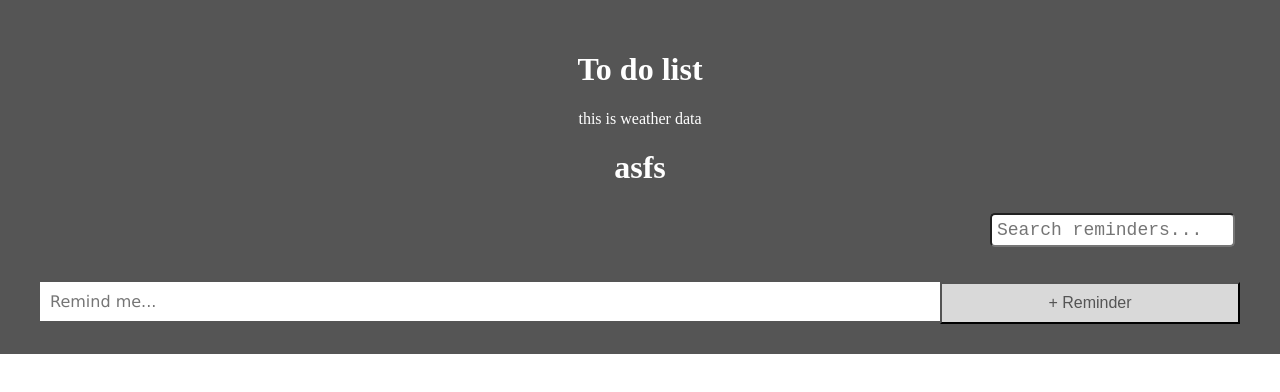
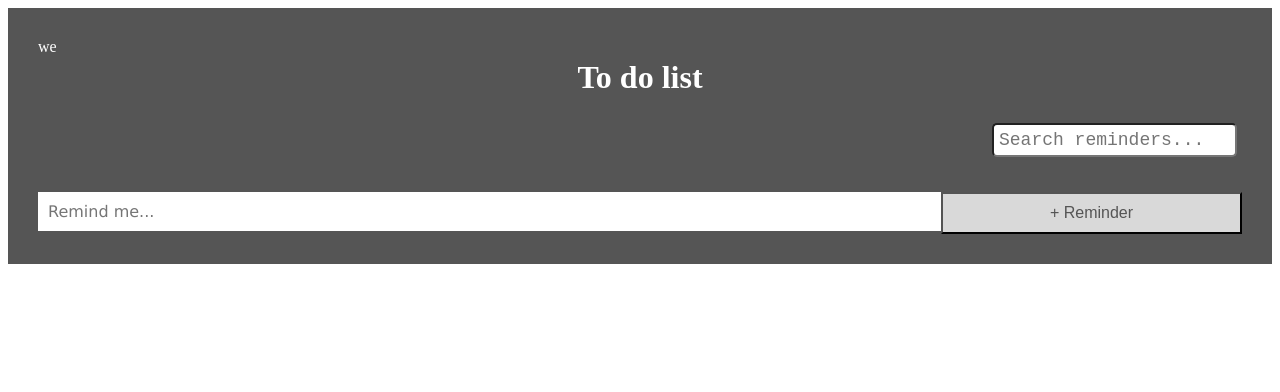
Before and after one commit to yashcrest/javascript_sandbox, a plain HTML site: page DOM_SelfPractice/index.html in a window 1280 px wide. Drawn offline with Linux system fonts and the light colour scheme.

Commit message:
commit mac - 23may

```diff
--- a/DOM_SelfPractice/index.html
+++ b/DOM_SelfPractice/index.html
@@ -10,11 +10,10 @@
 </head>
 <body>
    <div class="header">
+    <div id="Temperature">
+        <span>we</span>
+    </div>
         <h1>To do list</h1>
-        <div id="Temperature">
-            <span>this is weather data</span>
-            <h1>asfs</h1>
-        </div>
         <div class="searchBox">
             <input type="text" id="searchInput" placeholder="Search reminders...">
         </div>
--- a/DOM_SelfPractice/reminders.js
+++ b/DOM_SelfPractice/reminders.js
@@ -4,6 +4,7 @@ const itemList = document.querySelector("#itemList");
 const msg = document.querySelector("#msg");
 
 const searchInput = document.querySelector("#searchInput");
+
 
 //On Refresh, get all the items from localStorage
 window.onload = loadReminders();
--- a/DOM_SelfPractice/style.css
+++ b/DOM_SelfPractice/style.css
@@ -9,11 +9,10 @@
   background-color: #555;
   width: 100%;
   top: 0;
-  left: 0;
-  padding: 30px 40px;
+  padding: 30px 30px;
   color: white;
   text-align: center;
-  position: fixed;
+  position: sticky; /* it will prevent the div below to not overlay */
   z-index: 999;
   }
 
@@ -22,11 +21,6 @@
   content: "";
   display: table;
   clear: both;
-}
-
-
-.listContent {
-  margin-top: 260px;
 }
 
 /* Style the list items */
@@ -43,6 +37,7 @@ ul li {
 
 ul {
   margin-top: 0;
+  padding: 0;
 }
 
 /* Set all odd list items to a different color (zebra-stripes) */
@@ -165,6 +160,9 @@ font-family: 'Courier New', Courier, monospace;
 background-color: #eee;
 }
 
-#itemList{
+#Temperature {
+  float: left;
+  margin: 0;
   padding: 0;
+  left: 0;
 }
```
